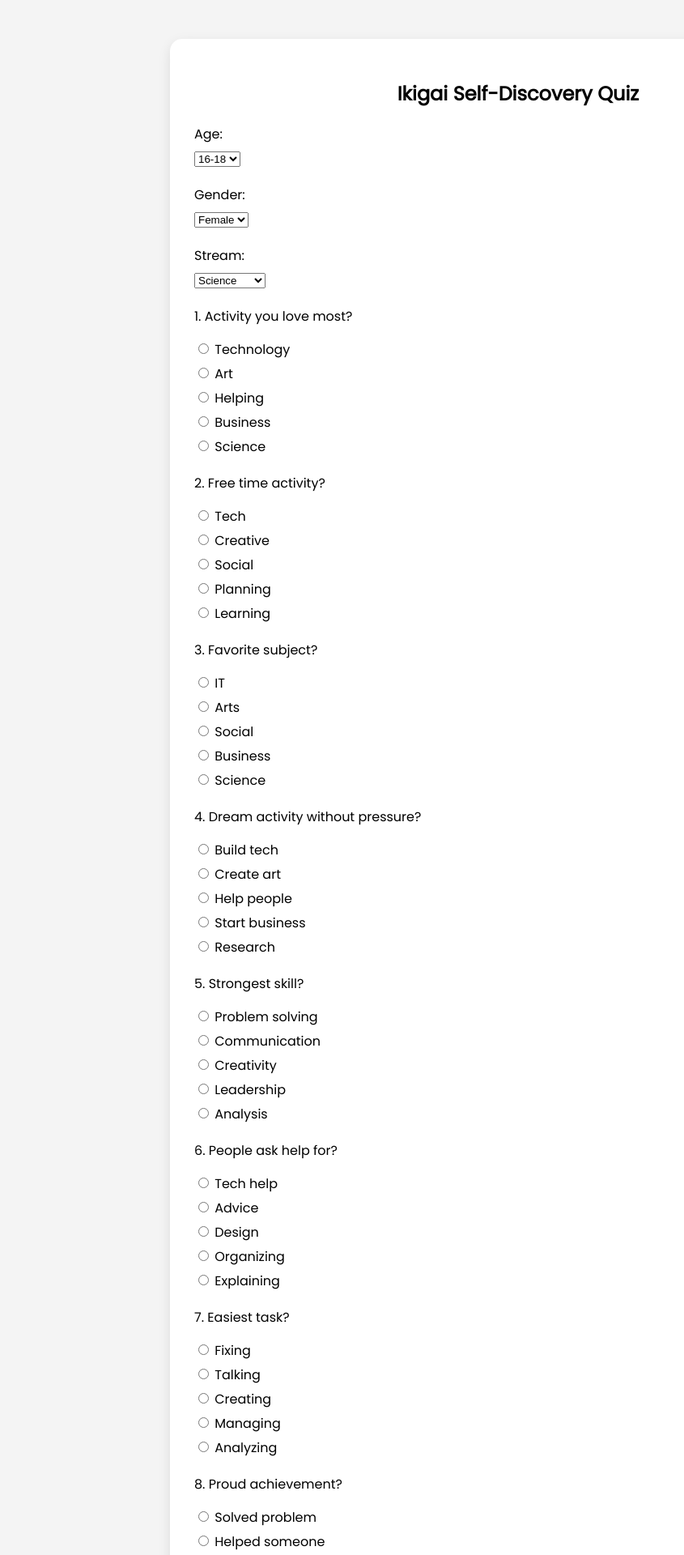
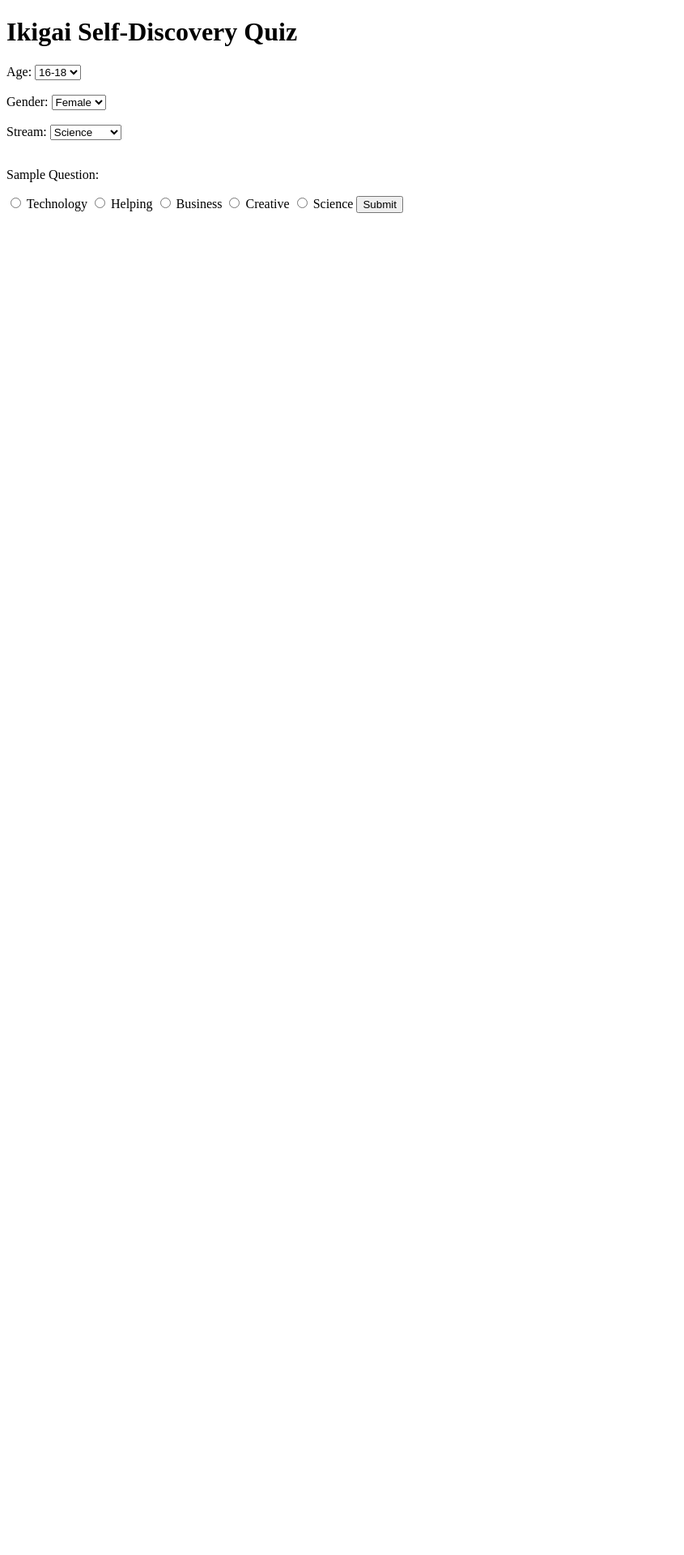
Before and after one commit to tsheltrimdema121-droid/choe-zhi, a Flask app: page /quiz in a window 1280 px wide. Shown: the top 1920 px of the page at 81% size, without its empty margins (0-845 px from the left). After the commit the page ends 263 px from the top, so only its background shows below. Run offline with Flask 3, Linux system fonts and the light colour scheme.

Commit message:
new changes

```diff
--- a/app.py
+++ b/app.py
@@ -19,22 +19,20 @@ def quiz():
 # ---------------- SUBMIT ----------------
 @app.route('/submit', methods=['POST'])
 def submit():
-    # Demographic data
     age = request.form.get('age')
     gender = request.form.get('gender')
     stream = request.form.get('stream')
 
-    # Collect 20 answers
     answers = []
     for i in range(1, 21):
         answers.append(request.form.get(f"q{i}"))
 
-    # -------- SIMPLE IKIGAI LOGIC --------
-    tech_score = sum(1 for a in answers if a in ["Technology","Coding","Developer","Tech"])
-    help_score = sum(1 for a in answers if a in ["Helping","Teaching","Advice","Teacher"])
-    business_score = sum(1 for a in answers if a in ["Business","Entrepreneur","Managing"])
-    creative_score = sum(1 for a in answers if a in ["Art","Creative","Design","Creating"])
-    science_score = sum(1 for a in answers if a in ["Science","Research","Lab","Analyzing"])
+    # IKIGAI LOGIC
+    tech_score = sum(1 for a in answers if a == "Technology")
+    help_score = sum(1 for a in answers if a == "Helping")
+    business_score = sum(1 for a in answers if a == "Business")
+    creative_score = sum(1 for a in answers if a == "Creative")
+    science_score = sum(1 for a in answers if a == "Science")
 
     scores = {
         "Technology": tech_score,
@@ -44,10 +42,8 @@ def submit():
         "Science": science_score
     }
 
-    # Pick highest category
     career_type = max(scores, key=scores.get)
 
-    # Map to career
     if career_type == "Technology":
         career = "Software Developer / Data Analyst"
     elif career_type == "Helping":
@@ -59,13 +55,12 @@ def submit():
     else:
         career = "Scientist / Researcher"
 
-    # -------- SAVE TO CSV --------
+    # SAVE CSV
     file_exists = os.path.isfile('data.csv')
 
     with open('data.csv', 'a', newline='') as f:
         writer = csv.writer(f)
 
-        # Add header if file is new
         if not file_exists:
             header = ["Age", "Gender", "Stream"] + [f"Q{i}" for i in range(1, 21)] + ["Career"]
             writer.writerow(header)
@@ -75,9 +70,15 @@ def submit():
     return render_template('result.html', career=career)
 
 
-# ---------------- DASHBOARD ----------------
-@app.route('/dashboard')
-def dashboard():
+# ---------------- REPORT ----------------
+@app.route('/report')
+def report():
+    return render_template('report.html')
+
+
+# ---------------- RESEARCH ----------------
+@app.route('/research')
+def research():
     data = []
 
     try:
@@ -89,13 +90,7 @@ def dashboard():
 
     total = len(data) - 1 if len(data) > 0 else 0
 
-    return render_template('dashboard.html', data=data, total=total)
-
-
-# ---------------- REPORT ----------------
-@app.route('/report')
-def report():
-    return render_template('report.html')
+    return render_template('research.html', data=data, total=total)
 
 
 # ---------------- RUN ----------------
--- a/data.csv
+++ b/data.csv
@@ -1,2 +1,3 @@
 painting ,to draw,by painting ,visusalive them,painting  + to draw related career
 16-18,Female,Science,Technology,Problem Solving,Education,Coding,Software Developer / Data Analyst
+16-18,Female,Science,Technology,,,,,,,,,,,,,,,,,,,,Software Developer / Data Analyst
--- a/templates/quiz.html
+++ b/templates/quiz.html
@@ -1,160 +1,47 @@
 <!DOCTYPE html>
 <html>
 <head>
-<title>Ikigai Quiz</title>
-
-<link href="https://fonts.googleapis.com/css2?family=Poppins&display=swap" rel="stylesheet">
-
-<style>
-body{
-font-family:Poppins;
-background:#f4f4f4;
-padding:40px;
-}
-
-.container{
-max-width:800px;
-margin:auto;
-background:white;
-padding:30px;
-border-radius:15px;
-box-shadow:0 5px 15px rgba(0,0,0,0.1);
-}
-
-h2{text-align:center;margin-bottom:20px}
-
-.question{
-margin:20px 0;
-}
-
-label{
-display:block;
-margin:5px 0;
-cursor:pointer;
-}
-
-button{
-margin-top:20px;
-width:100%;
-padding:12px;
-background:#ffb347;
-border:none;
-border-radius:8px;
-font-weight:bold;
-cursor:pointer;
-}
-</style>
-
+<title>Quiz</title>
 </head>
-
 <body>
 
-<div class="container">
-
-<h2>Ikigai Self-Discovery Quiz</h2>
+<h1>Ikigai Self-Discovery Quiz</h1>
 
 <form action="/submit" method="POST">
 
-<!-- DEMOGRAPHIC -->
-<div class="question">
 <label>Age:</label>
 <select name="age">
 <option>16-18</option>
 <option>18-20</option>
 </select>
-</div>
+<br><br>
 
-<div class="question">
 <label>Gender:</label>
 <select name="gender">
 <option>Female</option>
 <option>Male</option>
 <option>Other</option>
 </select>
-</div>
+<br><br>
 
-<div class="question">
 <label>Stream:</label>
 <select name="stream">
 <option>Science</option>
 <option>Commerce</option>
 <option>Arts</option>
 </select>
-</div>
+<br><br>
 
-<!-- QUESTIONS -->
+<p>Sample Question:</p>
+<label><input type="radio" name="q1" value="Technology" required> Technology</label>
+<label><input type="radio" name="q1" value="Helping"> Helping</label>
+<label><input type="radio" name="q1" value="Business"> Business</label>
+<label><input type="radio" name="q1" value="Creative"> Creative</label>
+<label><input type="radio" name="q1" value="Science"> Science</label>
 
-<!-- Repeat pattern -->
-<script>
-const questions = [
-"Activity you love most?",
-"Free time activity?",
-"Favorite subject?",
-"Dream activity without pressure?",
-"Strongest skill?",
-"People ask help for?",
-"Easiest task?",
-"Proud achievement?",
-"Problem you care about?",
-"How you help society?",
-"Change you want?",
-"Issue that bothers you?",
-"Work you want to earn from?",
-"Exciting career?",
-"Preferred work environment?",
-"Most valuable skill?",
-"Motivation?",
-"Work style?",
-"Personality type?",
-"Future goal?"
-];
-
-const options = [
-["Technology","Art","Helping","Business","Science"],
-["Tech","Creative","Social","Planning","Learning"],
-["IT","Arts","Social","Business","Science"],
-["Build tech","Create art","Help people","Start business","Research"],
-["Problem solving","Communication","Creativity","Leadership","Analysis"],
-["Tech help","Advice","Design","Organizing","Explaining"],
-["Fixing","Talking","Creating","Managing","Analyzing"],
-["Solved problem","Helped someone","Created something","Led group","Academic"],
-["Tech access","Education","Environment","Business","Science"],
-["Innovation","Teaching","Creative","Jobs","Research"],
-["Digital growth","Better education","Creative freedom","Economy","Science"],
-["Tech gap","Guidance","Creativity","Opportunity","Knowledge"],
-["Coding","Teaching","Business","Design","Research"],
-["Developer","Teacher","Entrepreneur","Designer","Scientist"],
-["Company","School","Studio","Office","Lab"],
-["Tech","Communication","Creativity","Leadership","Analysis"],
-["Money","Helping","Creativity","Success","Discovery"],
-["Alone","With people","Creative","Leading","Research"],
-["Logical","Friendly","Creative","Leader","Curious"],
-["Tech career","Social impact","Creative life","Business success","Science"]
-];
-
-document.write("");
-
-for(let i=0;i<20;i++){
-document.write(`<div class="question">
-<p>${i+1}. ${questions[i]}</p>`);
-
-for(let j=0;j<options[i].length;j++){
-document.write(`
-<label>
-<input type="radio" name="q${i+1}" value="${options[i][j]}" required>
-${options[i][j]}
-</label>`);
-}
-
-document.write(`</div>`);
-}
-</script>
-
-<button type="submit">Submit Quiz</button>
+<button type="submit">Submit</button>
 
 </form>
 
-</div>
-
 </body>
 </html>
```
Also changed, not shown: templates/dashboard.html (deleted, +0 -104 lines), templates/research.html (added, +110 -0 lines), templates/result.html (+6 -9 lines), static/images/Us.jpg (added).
